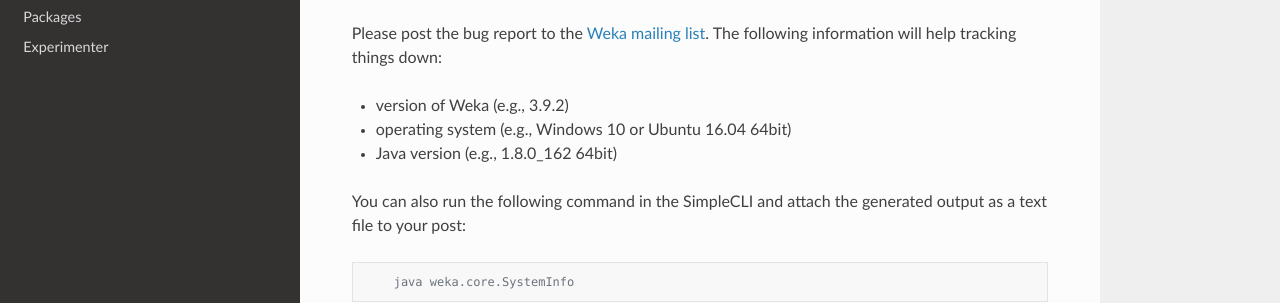
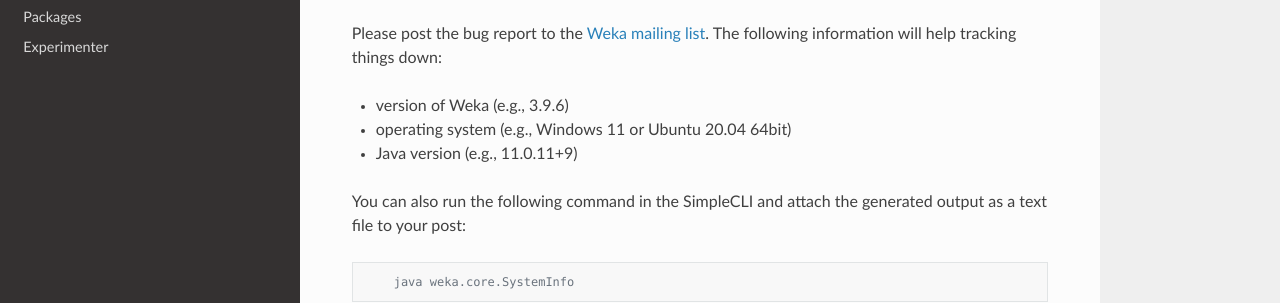
Before and after one commit to Waikato/weka-wiki, an MkDocs documentation site: the page built from docs/index.md, in a window 1280 px wide and 1158 px high. Shown: the part 711-1014 px from the top of the window. Built offline with MkDocs 1.6.1, drawn with Linux system fonts in a browser that asks for light colours; nearby versions of some CDN libraries.

Commit message:
updated version examples

```diff
--- a/docs/index.md
+++ b/docs/index.md
@@ -21,9 +21,9 @@
 Please post the bug report to the [Weka mailing list](mailing_list.md). The
 following information will help tracking things down:
 
-* version of Weka (e.g., 3.9.2)
-* operating system (e.g., Windows 10 or Ubuntu 16.04 64bit)
-* Java version (e.g., 1.8.0_162 64bit)
+* version of Weka (e.g., 3.9.6)
+* operating system (e.g., Windows 11 or Ubuntu 20.04 64bit)
+* Java version (e.g., 11.0.11+9)
 
 You can also run the following command in the SimpleCLI and attach the generated output as a text file to your post:
 
```
